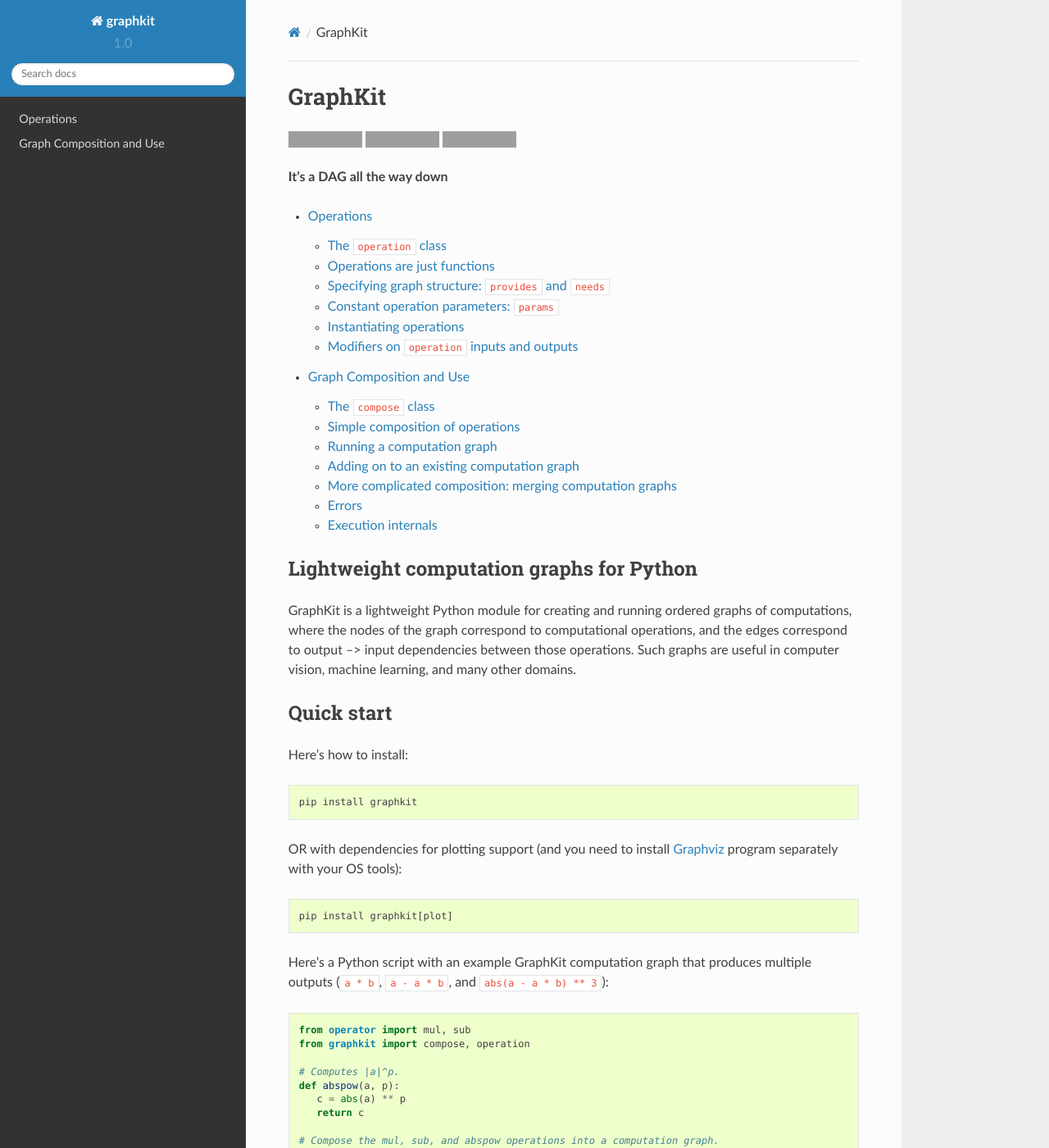
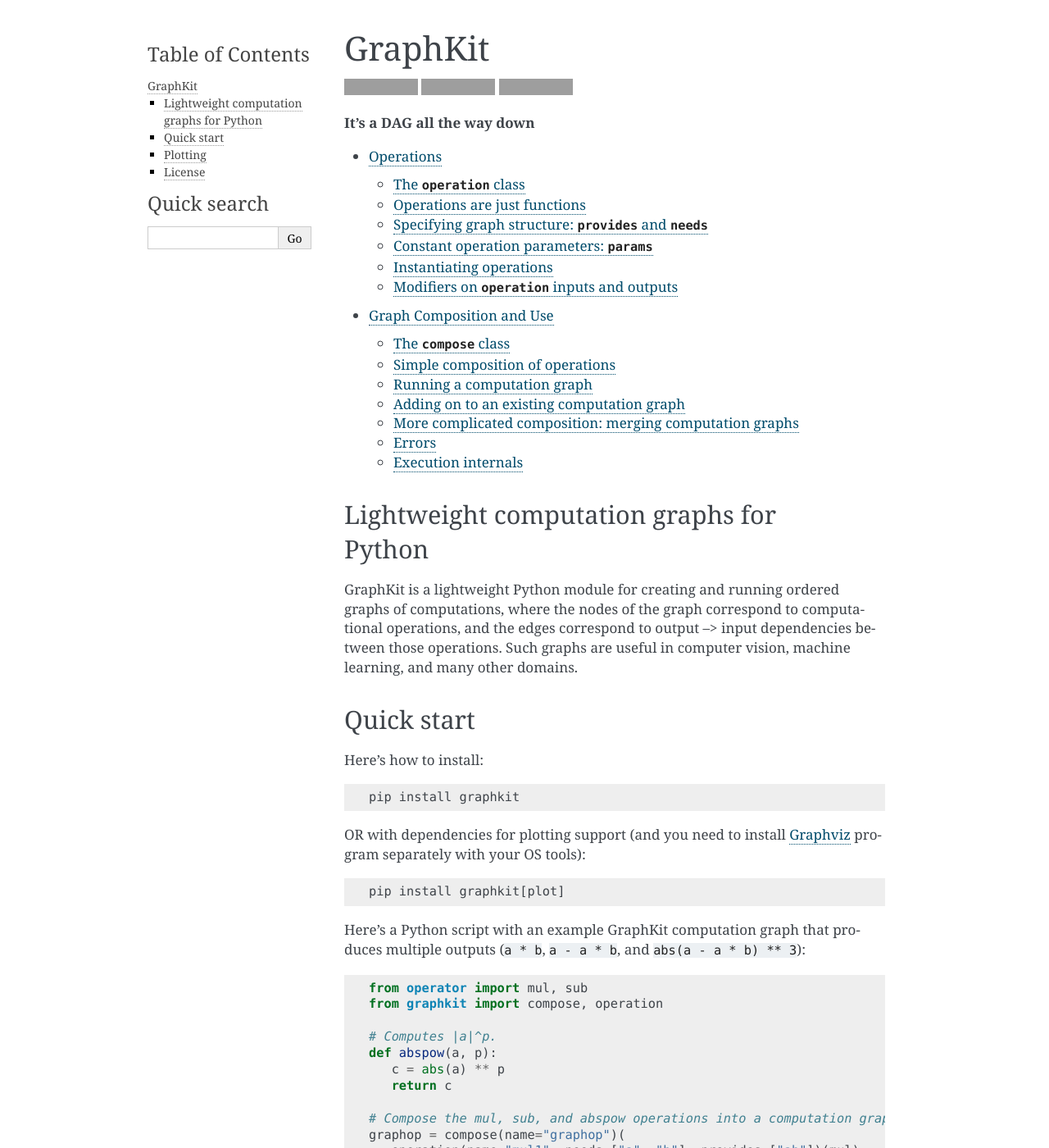
Before and after one commit to yahoo/graphkit, a Sphinx documentation site: the page built from docs/source/index.rst, in a window 1280 px wide and 1400 px high. Shown: the whole window at 82% size. Built offline with Sphinx 7.4.7, drawn with Linux system fonts in a browser that asks for light colours; formulas are drawn with MathJax 3; some of the changed text lies outside the part shown; grey boxes are pictures that could not be loaded.

Commit message:
drop(site): rtd_theme is the default for sphinx

```diff
--- a/docs/source/conf.py
+++ b/docs/source/conf.py
@@ -17,7 +17,6 @@
 
 import sys
 import os
-import sphinx_rtd_theme
 import packaging.version
 
 # If extensions (or modules to document with autodoc) are in another directory,
@@ -108,11 +107,6 @@
 
 
 # -- Options for HTML output ----------------------------------------------
-
-# The theme to use for HTML and HTML Help pages.  See the documentation for
-# a list of builtin themes.
-html_theme = 'sphinx_rtd_theme'
-html_theme_path = [sphinx_rtd_theme.get_html_theme_path()]
 
 # Theme options are theme-specific and customize the look and feel of a theme
 # further.  For a list of options available for each theme, see the
```
Also changed, not shown: .travis.yml.
